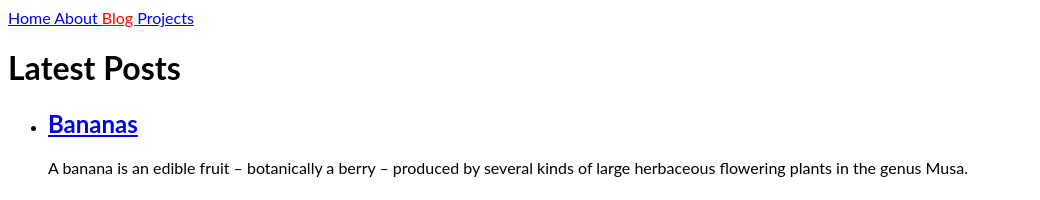
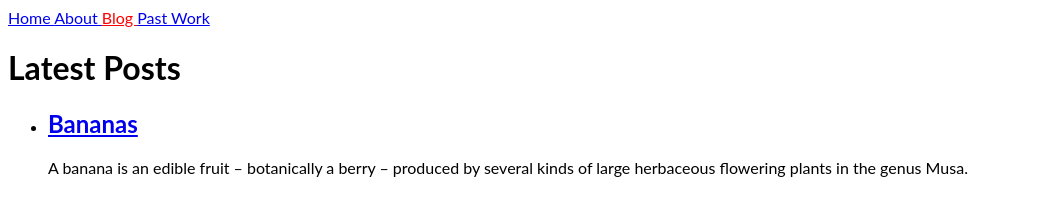
Before and after one commit to acedmonkeys/acedmonkeys.github.io, a Jekyll site: the page built from blog.html, in a window 1280 px wide. Shown: the top 200 px of the page, without its empty margins (0-1040 px from the left). Built offline with Jekyll 4.4.1, drawn with Linux system fonts in a browser that asks for light colours.

Commit message:
changed Projects Tab Name

```diff
--- a/_data/navigation.yml
+++ b/_data/navigation.yml
@@ -4,5 +4,5 @@
   link: /about.html
 - name: Blog
   link: /blog.html
-- name: Projects
-  link: /project.html
+- name: Past Work
+  link: /past_work.html
```
